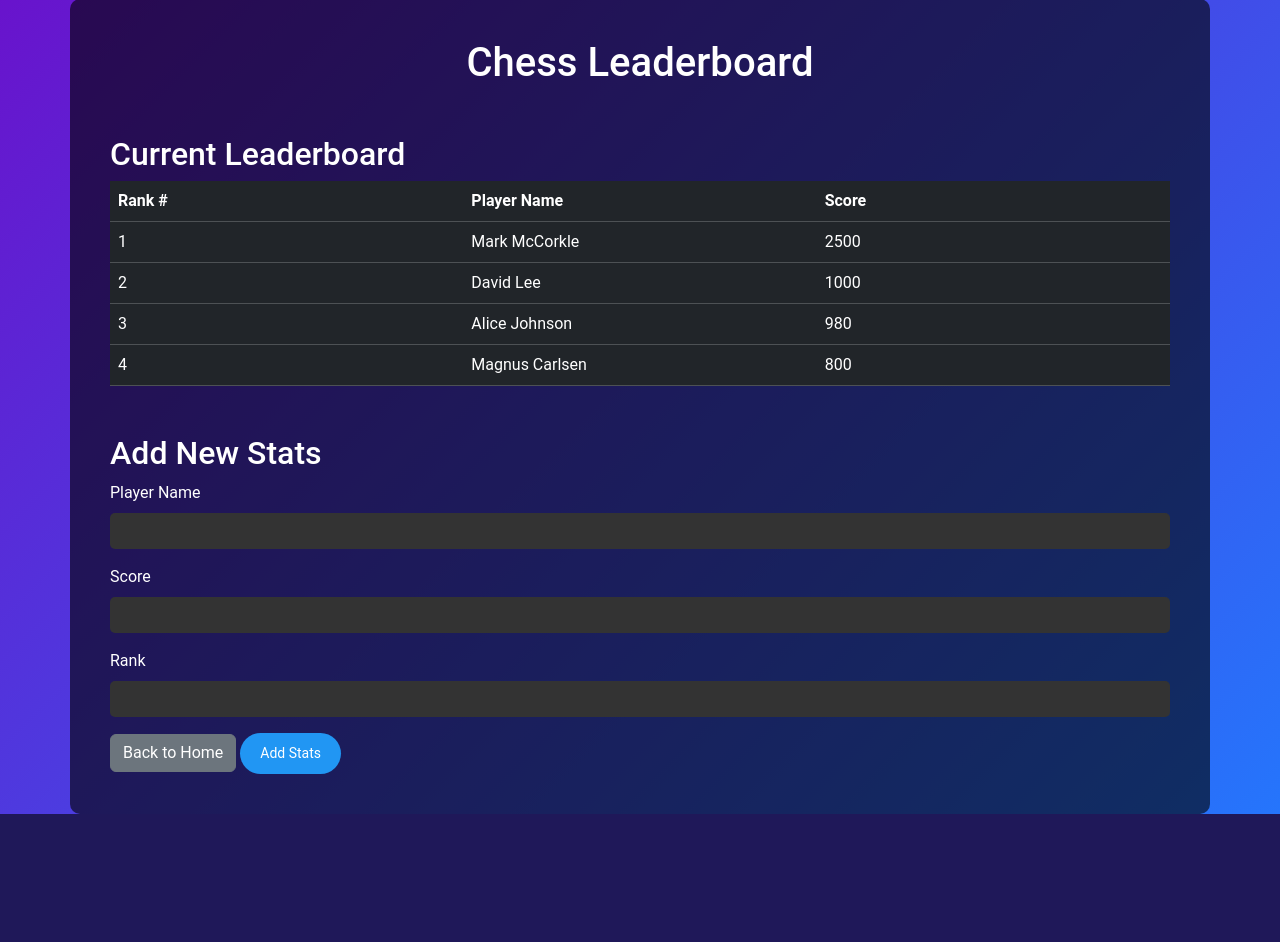
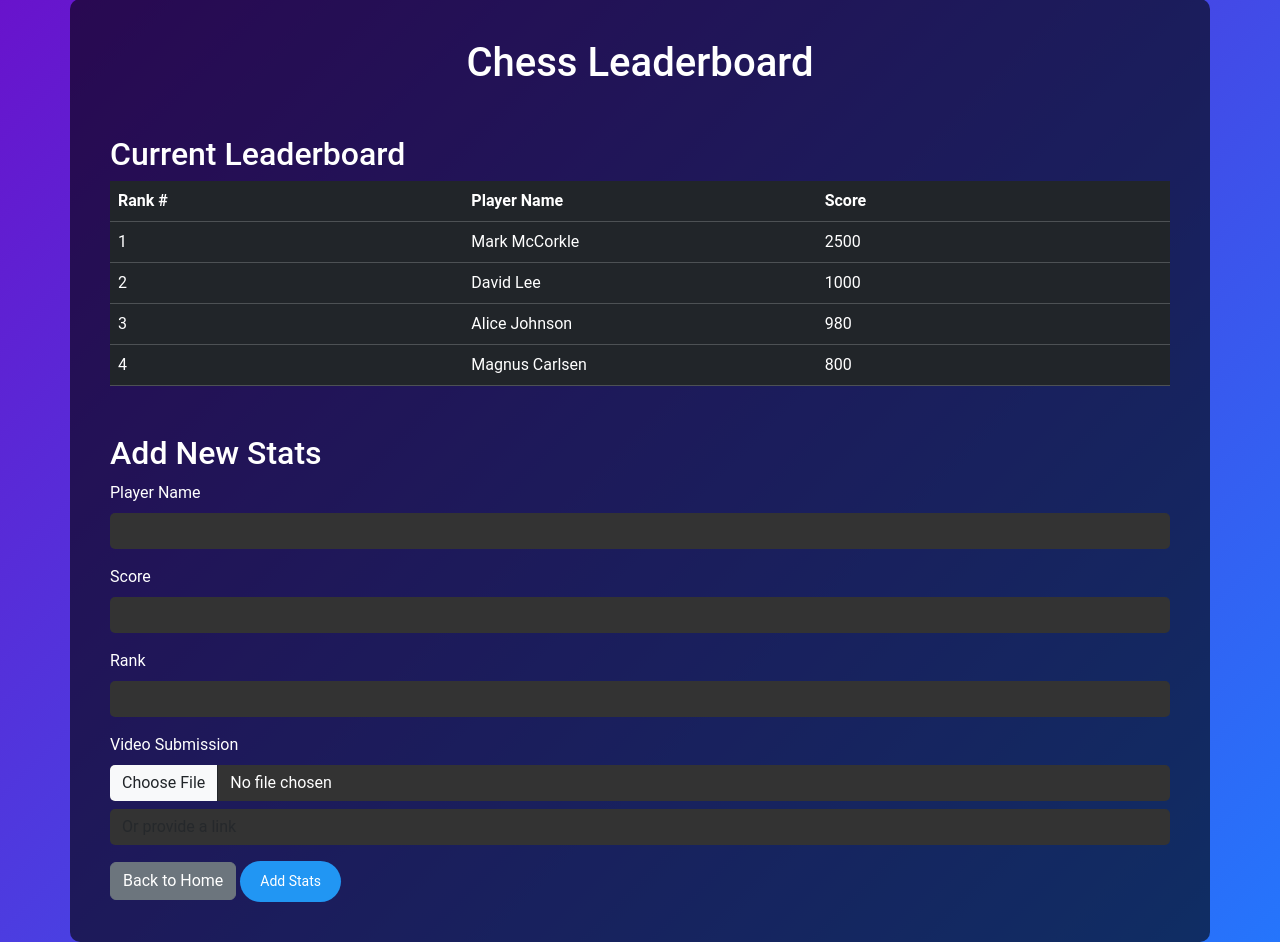
Before and after one commit to mamccorkle/Confident-Coders-Modern-Software-Development-Assignment, a Flask app: a page that uses templates/leaderboard.html in a window 1280 px wide. Shown: the part 49-991 px from the top of the page. Before the commit the page ends 863 px from the top, so only its background shows below. Run offline with Flask 3, Linux system fonts and the light colour scheme; data comes from the database, SQL or seed files in the repository.

Commit message:
Couple of changes (unfinished)
Added a video submission section to leaderboard page to display below record's entry -- made each entry a dropdown button to allow for this. Modified the leaderboard_entry() function to accomodate the change

Added medals to our image directory to display beside the top three records

Will be fleshing these out

```diff
--- a/app.py
+++ b/app.py
@@ -47,13 +47,13 @@ def get_leaderboard_data(game_name):
     return rows
 
 # Add user score to the leaderboard:
-def add_leaderboard_entry(game_name, player_name, score, rank):
+def add_leaderboard_entry(game_name, player_name, score, rank, video_submission):
     conn = sqlite3.connect('MSD-P01-LeaderBoard.sqlite')
     cursor = conn.cursor()
     cursor.execute('''
         INSERT INTO leaderboard (game_id, player_name, score, rank)
         VALUES ((SELECT game_id FROM games WHERE game_name = ?), ?, ?, ?);
-    ''', (game_name, player_name, score, rank))
+    ''', (game_name, player_name, score, rank, video_submission))
     conn.commit()
     conn.close()
 
@@ -99,7 +99,8 @@ def leaderboard(game_name):
         player_name = request.form['player_name']
         score = request.form['score']
         rank = request.form['rank']
-        add_leaderboard_entry(game_name, player_name, score, rank)
+        video_submission = request.form['video_submission']
+        add_leaderboard_entry(game_name, player_name, score, rank, video_submission)
         return redirect(url_for('leaderboard', game_name=game_name))
 
     # GET request: display the leaderboard for the specific game
--- a/static/style.css
+++ b/static/style.css
@@ -180,3 +180,38 @@ table.table th:nth-child(3),
 table.table td:nth-child(3) {
     width: 35%; /* Adjust this as needed */
 }
+
+/* Smooth height transition for Bootstrap collapse */
+.collapse {
+    transition: height .5s ease; /* Smooth transition with 0.5s duration */
+}
+
+.collapse.show {
+    height: 500px !important; /* Automatically adjust height for expanded content */
+}
+
+.collapse:not(.show) {
+    height: 0 !important; /* Collapsed content height */
+    overflow: hidden; /* Ensure no content leaks out during collapse */
+}
+
+
+
+/* for video submissions. Gonna make this later
+.list-group-item {
+    border: 1px solid #ddd;
+    border-radius: 8px;
+    margin-bottom: 10px;
+    padding: 15px;
+    position: relative;
+    background-color: #f9f9f9;
+}
+
+video {
+    max-height: 400px;
+    max-width: 100%;
+    border: 1px solid #ddd;
+    border-radius: 4px;
+    box-shadow: 0 4px 6px rgba(0,0,0,0.1);
+}
+*/
--- a/templates/leaderboard.html
+++ b/templates/leaderboard.html
@@ -22,18 +22,26 @@
             </thead>
             <tbody>
     {% for entry in leaderboard %}
-                    <tr>
+        <!-- Main Row -->
+        <tr data-bs-toggle="collapse" data-bs-target="#entry-details-{{ entry[0] }}" aria-expanded="false" aria-controls="entry-details-{{ entry[0] }}" style="cursor: pointer;">
             <td>{{ entry[0] }}</td>
             <td>{{ entry[1] }}</td>
             <td>{{ entry[2] }}</td>
-                        <td>{{ entry[3] }}</td>
+        </tr>
+        <!-- Collapsible Dropdown -->
+        <tr class="collapse" id="entry-details-{{ entry[0] }}">
+            <td colspan="3">
+                <div class="p-3">
+                </div>
+            </td>
         </tr>
     {% endfor %}
 </tbody>
+
         </table>
 
         <h2 class="mt-5">Add New Stats</h2>
-        <form action="/leaderboard/{{ game_name }}" method="POST">
+        <form action="/leaderboard/{{ game_name }}" method="POST" enctype="multipart/form-data">
             <div class="mb-3">
                 <label for="player_name" class="form-label">Player Name</label>
                 <input type="text" class="form-control" id="player_name" name="player_name" required>
@@ -49,6 +57,13 @@
                 <input type="number" class="form-control" id="rank" name="rank" required>
             </div>
 
+            <div class="mb-3">
+                <label for="video_submission" class="form-label">Video Submission</label>
+                <input type="file" class="form-control" id="video_file" name="video_file">
+                <input type="url" class="form-control mt-2" id="video_link" name="video_link"
+                       placeholder="Or provide a link">
+            </div>
+
             <a href="/" class="btn btn-secondary">Back to Home</a>
             <button type="submit" class="btn btn-primary">Add Stats</button>
         </form>
```
Also changed, not shown: static/bronze-medal.jpg (added), static/gold-medal.jpg (added), static/silver-medal.jpg (added). Lines whose indentation alone changed are shown as unchanged.
